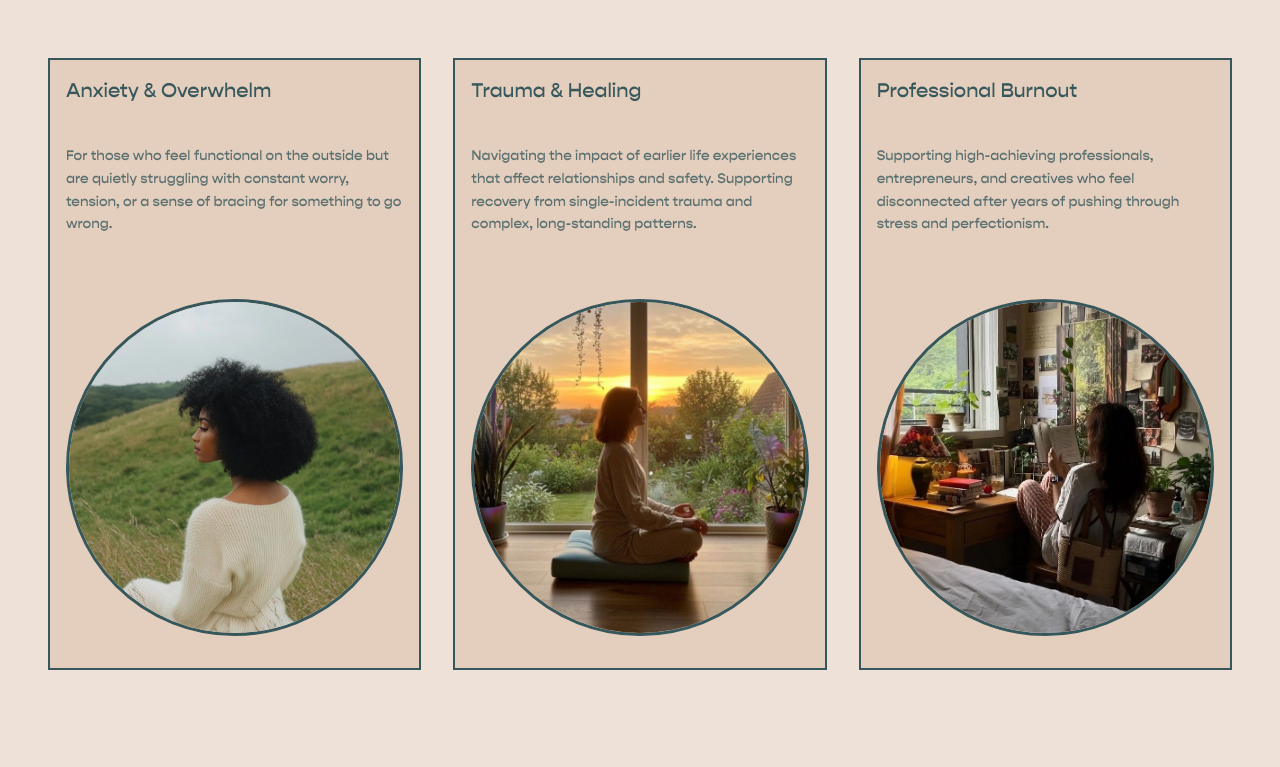
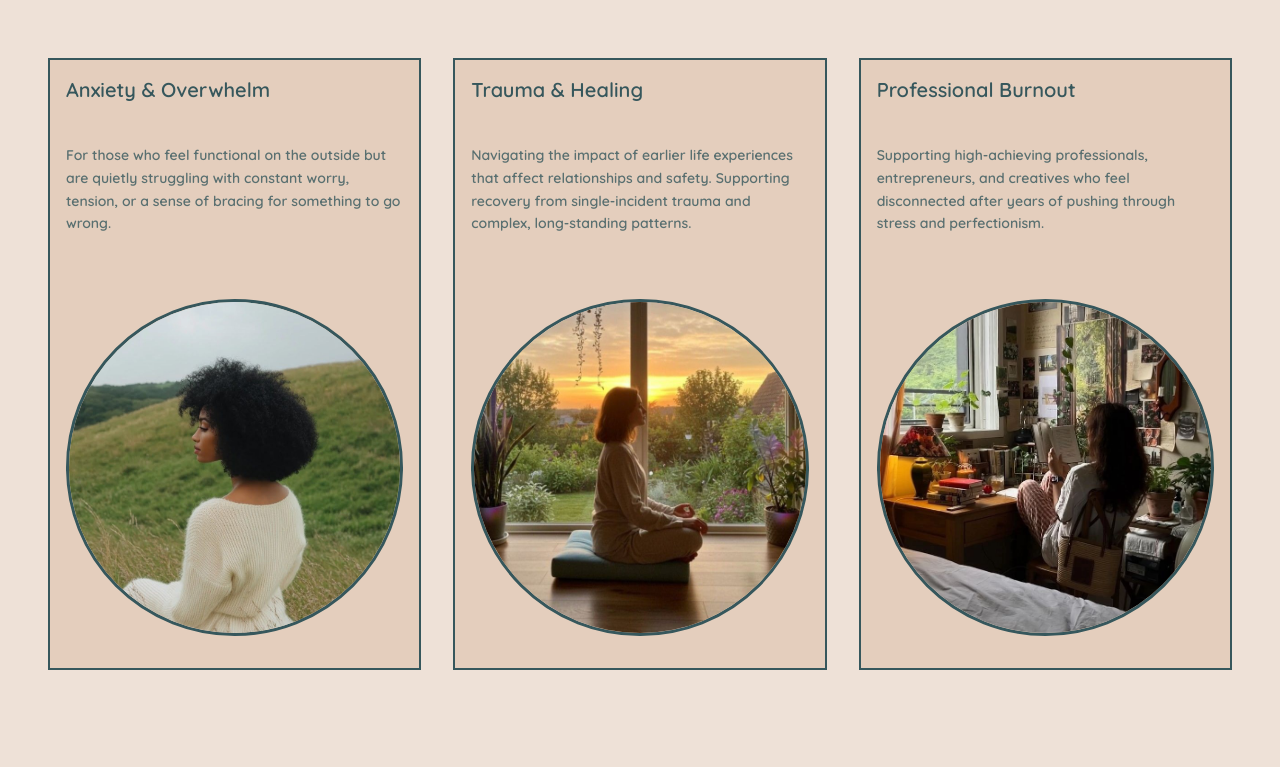
Before and after one commit to zekedavidson/maya-reynolds-template, a Next.js app: page / in a window 1280 px wide. Shown: the part 1562-2329 px from the top of the page. Built offline with nearby package versions, Linux system fonts and the light colour scheme.

Commit message:
font change

```diff
--- a/src/app/globals.css
+++ b/src/app/globals.css
@@ -8,8 +8,8 @@
 @theme inline {
   --color-background: var(--background);
   --color-foreground: var(--foreground);
-  --font-sans: var(--font-gopher);
-  --font-mono: var(--font-gopher);
+  --font-sans: var(--font-quicksand);
+  --font-mono: var(--font-quicksand);
   --breakpoint-3xl: 1900px;
 }
 
@@ -23,7 +23,8 @@
 body {
   background: var(--background);
   color: var(--foreground);
-  font-family: var(--font-gopher), sans-serif;
+  font-family: var(--font-quicksand), sans-serif;
+  font-weight: 500;
   font-size: clamp(14px, 1vw + 12px, 16px);
   line-height: 1.6;
 }
--- a/src/app/layout.tsx
+++ b/src/app/layout.tsx
@@ -1,29 +1,13 @@
 import type { Metadata } from "next";
-import localFont from "next/font/local";
+import { Quicksand } from "next/font/google";
 import "./globals.css";
 import Header from "@/components/layout/Header";
 import Footer from "@/components/layout/Footer";
 
 
-const gopher = localFont({
-  src: [
-    {
-      path: '../../public/fonts/Gopher-Regular.ttf',
-      weight: '400',
-      style: 'normal',
-    },
-    {
-      path: '../../public/fonts/Gopher-Medium.ttf',
-      weight: '500',
-      style: 'normal',
-    },
-    {
-      path: '../../public/fonts/Gopher-Bold.ttf',
-      weight: '700',
-      style: 'normal',
-    },
-  ],
-  variable: '--font-gopher',
+const quicksand = Quicksand({
+  subsets: ["latin"],
+  variable: "--font-quicksand",
 });
 
 export const metadata: Metadata = {
@@ -38,9 +22,9 @@ export default function RootLayout({
   children: React.ReactNode;
 }>) {
   return (
-    <html lang="en">
+    <html lang="en" className={`${quicksand.variable}`}>
       <body
-        className={`${gopher.variable} antialiased`}
+        className={`antialiased`}
       >
         <Header />
         {children}
--- a/src/components/sections/AboutSection.tsx
+++ b/src/components/sections/AboutSection.tsx
@@ -8,11 +8,11 @@ const AboutSection = () => {
             <div className='grid grid-cols-1 md:grid-cols-[6fr_5fr] gap-12 items-center'>
                 {/* Left: Text Content */}
                 <div className='flex flex-col gap-6 px-6 md:px-14 2xl:px-18 3xl:px-30 order-2 md:order-1'>
-                    <h2 className='text-4xl md:text-5xl lg:text-6xl 2xl:text-6xl font-medium text-foreground'>
+                    <h2 className='text-4xl md:text-5xl lg:text-6xl 2xl:text-6xl font-semibold text-foreground'>
                         Hi, I'm Dr. Maya Reynolds.
                     </h2>
 
-                    <p className='text-lg md:text-xl text-foreground/80 leading-relaxed font-[450]'>
+                    <p className='text-lg md:text-xl text-foreground/80 leading-relaxed font-medium'>
                         I’m a licensed clinical psychologist based in Santa Monica, California, offering therapy for adults who feel overwhelmed by anxiety, stress, or the lingering effects of past experiences.
                         <br /><br />
                         Trauma work is an important part of my practice. I work with adults who have experienced single-incident trauma as well as more complex, long-standing patterns. My approach is paced carefully, emphasizing safety and stabilization.
--- a/src/components/sections/FAQSection.tsx
+++ b/src/components/sections/FAQSection.tsx
@@ -51,7 +51,7 @@ const FAQSection = () => {
 
                 {/* Right: FAQs */}
                 <div className='flex flex-col gap-7 order-2 '>
-                    <h2 className='text-3xl md:text-4xl lg:text-5xl 2xl:text-6xl font-medium text-foreground mb-10 mt-32 2xl:mt-40 3xl:mt-50'>
+                    <h2 className='text-3xl md:text-4xl lg:text-5xl 2xl:text-6xl font-semibold text-foreground mb-10 mt-32 2xl:mt-40 3xl:mt-50'>
                         FAQs
                     </h2>
 
@@ -63,11 +63,11 @@ const FAQSection = () => {
                                     onClick={() => toggleFAQ(index)}
                                     className='w-full py-4 flex gap-4 items-center text-left hover:opacity-70 transition-opacity'
                                 >
-                                    <span className='text-2xl md:text-5xl font-normal text-foreground shrink-0'>
+                                    <span className='text-2xl md:text-5xl font-medium text-foreground shrink-0'>
                                         {openIndex === index ? '−' : '+'}
                                     </span>
 
-                                    <span className='text-xl md:text-2xl lg:text-4xl font-medium text-foreground'>
+                                    <span className='text-xl md:text-2xl lg:text-4xl font-semibold text-foreground'>
                                         {faq.question}
                                     </span>
 
--- a/src/components/sections/FulfillmentSection.tsx
+++ b/src/components/sections/FulfillmentSection.tsx
@@ -10,11 +10,11 @@ const FulfillmentSection = () => {
             <div className="bg-[#36575C] min-h-[400px] md:min-h-[600px] lg:min-h-[500px] 2xl:h-[770px] 3xl:h-[867px] flex flex-col justify-between order-2 md:order-1">
                 <div className="flex-1 flex flex-col justify-center px-8 md:px-12 lg:px-8 xl:px-12 2xl:px-16 3xl:px-20 py-12 md:py-0">
                     <div className="max-w-full">
-                        <h2 className="text-3xl md:text-5xl lg:text-4xl xl:text-5xl 2xl:text-[54px] 3xl:text-[66px] font-medium mb-8 text-[#E8D6C8]">
+                        <h2 className="text-3xl md:text-5xl lg:text-4xl xl:text-5xl 2xl:text-[54px] 3xl:text-[66px] font-semibold mb-8 text-[#E8D6C8]">
                             A Warm, Collaborative Approach
                         </h2>
 
-                        <div className="text-[#eee1d7] space-y-6 text-[20px] font-[420]">
+                        <div className="text-[#eee1d7] space-y-6 text-[20px] font-medium">
                             <p>
                                 I take a warm, collaborative approach, integrating methods like CBT, EMDR, and mindfulness to support both your emotional and physiological well-being.
                             </p>
--- a/src/components/sections/GetStartedSection.tsx
+++ b/src/components/sections/GetStartedSection.tsx
@@ -5,10 +5,10 @@ const GetStartedSection = () => {
     return (
         <section className='w-full bg-[#bc722f] py-24 md:py-42'>
             <div className='max-w-[900px] mx-auto px-6 md:px-12 text-center'>
-                <h2 className='text-2xl md:text-3xl lg:text-4xl 2xl:text-5xl font-medium text-white mb-8'>
+                <h2 className='text-2xl md:text-3xl lg:text-4xl 2xl:text-5xl font-semibold text-white mb-8'>
                     Get started today.
                 </h2>
-                <p className='text-lg md:text-xl text-white/90 leading-relaxed font-light mb-8'>
+                <p className='text-lg md:text-xl text-white/90 leading-relaxed font-normal mb-8'>
                     If you’re looking for a therapist who combines practical tools with depth-oriented work—and who understands the realities of living and working in a fast-paced environment—I may be a good fit.
                 </p>
                 <p className='text-base md:text-lg lg:text-xl text-white mb-12 leading-relaxed max-w-[800px] mx-auto'>
--- a/src/components/sections/ProfessionalBackground.tsx
+++ b/src/components/sections/ProfessionalBackground.tsx
@@ -35,7 +35,7 @@ const ProfessionalBackground = () => {
     return (
         <section className='w-full bg-[#e4cebd] py-16 md:py-30'>
             <div className='max-w-[1050px] mx-auto px-6 md:px-15'>
-                <h2 className='text-xl md:text-2xl lg:text-3xl xl:text-4xl 2xl:text-[42px] 3xl:text-[50px] font-medium mb-12 text-foreground text-center'>
+                <h2 className='text-xl md:text-2xl lg:text-3xl xl:text-4xl 2xl:text-[42px] 3xl:text-[50px] font-semibold mb-12 text-foreground text-center'>
                     Evidence-Based Methods
                 </h2>
 
@@ -47,11 +47,11 @@ const ProfessionalBackground = () => {
                                 onClick={() => toggleMenu(index)}
                                 className='w-full py-3 flex justify-between items-center text-left hover:opacity-70 transition-opacity'
                             >
-                                <span className='text-xl md:text-2xl lg:text-[28px] font-normal text-foreground'>
+                                <span className='text-xl md:text-2xl lg:text-[28px] font-medium text-foreground'>
                                     {menu.question}
                                 </span>
 
-                                <span className='text-2xl md:text-3xl lg:text-4xl font-normal text-foreground shrink-0'>
+                                <span className='text-2xl md:text-3xl lg:text-4xl font-medium text-foreground shrink-0'>
                                     {openIndex === index ? '−' : '+'}
                                 </span>
 
--- a/src/components/sections/SpecialtiesSection.tsx
+++ b/src/components/sections/SpecialtiesSection.tsx
@@ -22,7 +22,7 @@ const specialties = [
 const SpecialtiesSection = () => {
     return (
         <section className="w-full py-25 px-6 md:px-16 lg:px-8 xl:px-12 2xl:px-12 3xl:px-16 bg-background">
-            <h2 className="text-5xl md:text-5xl lg:text-4xl xl:text-5xl 2xl:text-[52px] 3xl:text-[64px] font-medium text-center text-foreground mb-16 mt-15">
+            <h2 className="text-5xl md:text-5xl lg:text-4xl xl:text-5xl 2xl:text-[52px] 3xl:text-[64px] font-semibold text-center text-foreground mb-16 mt-15">
                 My Specialties
             </h2>
 
@@ -30,10 +30,10 @@ const SpecialtiesSection = () => {
                 {specialties.map((item, index) => (
                     <div key={index} className="border-2 border-foreground p-3 md:p-4 2xl:p-5 3xl:p-6 flex flex-col h-full bg-[#e4cebd]">
 
-                        <h3 className="text-xl font-medium text-foreground mb-10">
+                        <h3 className="text-xl font-semibold text-foreground mb-10">
                             {item.title}
                         </h3>
-                        <p className="text-xs md:text-[14px] text-foreground/80 mb-8 leading-relaxed font-medium">
+                        <p className="text-xs md:text-[14px] text-foreground/80 mb-8 leading-relaxed font-semibold">
                             {item.description}
                         </p>
 
--- a/src/components/sections/SupportSection.tsx
+++ b/src/components/sections/SupportSection.tsx
@@ -21,11 +21,11 @@ const SupportSection = () => {
             <div className='bg-[#D7E4EE] flex flex-col justify-between order-2 w-full'>
                 <div className='flex-1 flex flex-col justify-center px-8 md:px-12 lg:px-8 xl:px-12 2xl:px-16 3xl:px-20 py-16 md:py-24'>
                     <div className='max-w-full'>
-                        <h2 className='text-3xl md:text-5xl lg:text-4xl xl:text-5xl 2xl:text-[54px] 3xl:text-[66px] font-medium mb-8 text-foreground'>
+                        <h2 className='text-3xl md:text-5xl lg:text-4xl xl:text-5xl 2xl:text-[54px] 3xl:text-[66px] font-semibold mb-8 text-foreground'>
                             You don't have to do this all alone.
                         </h2>
 
-                        <div className='text-foreground/80 space-y-6 text-[20px] font-[420]'>
+                        <div className='text-foreground/80 space-y-6 text-[20px] font-medium'>
                             <p>
                                 If you are facing any of these, there’s hope:
                             </p>
```
Also changed, not shown: src/components/sections/OurOfficeSection.tsx (+8 -8 lines).
